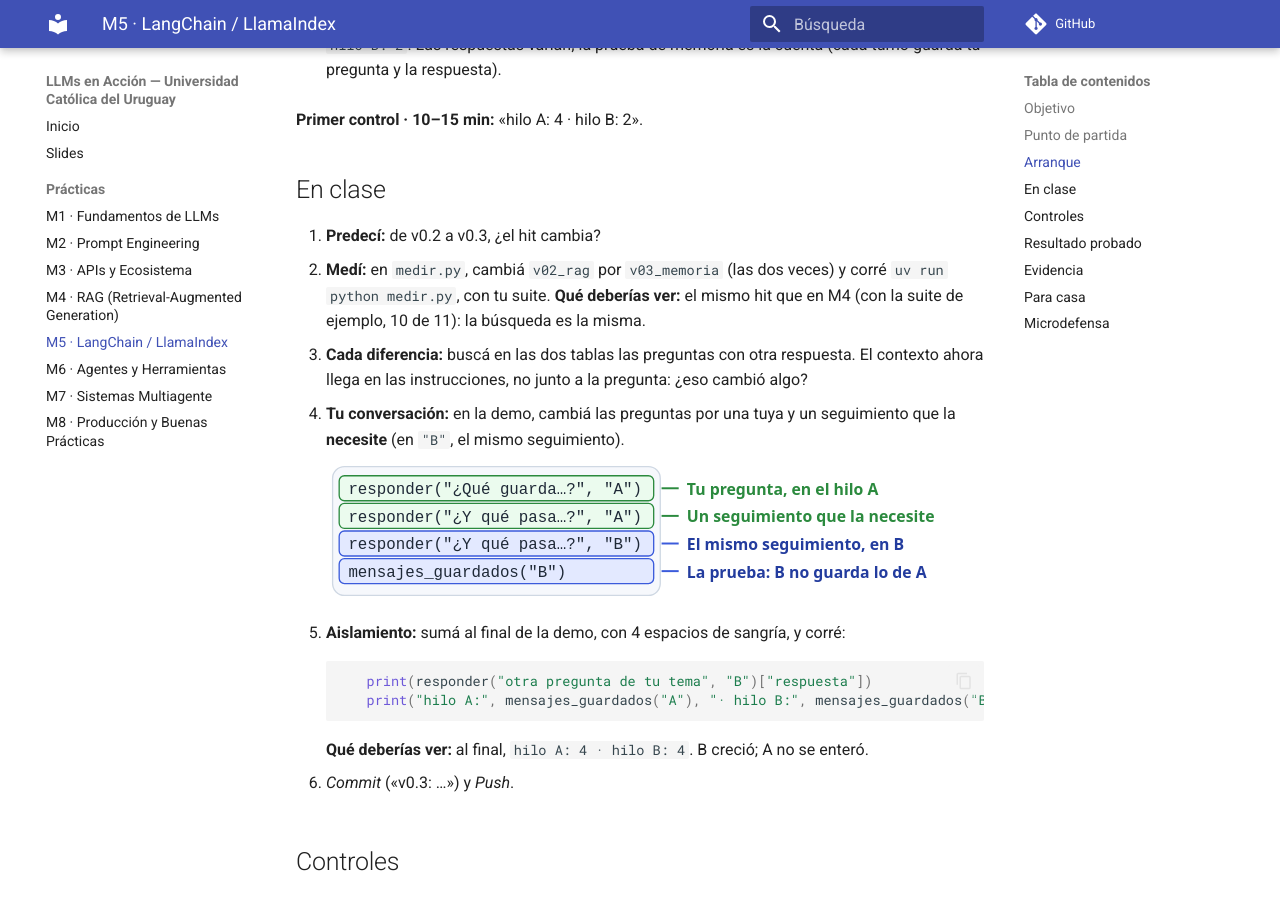
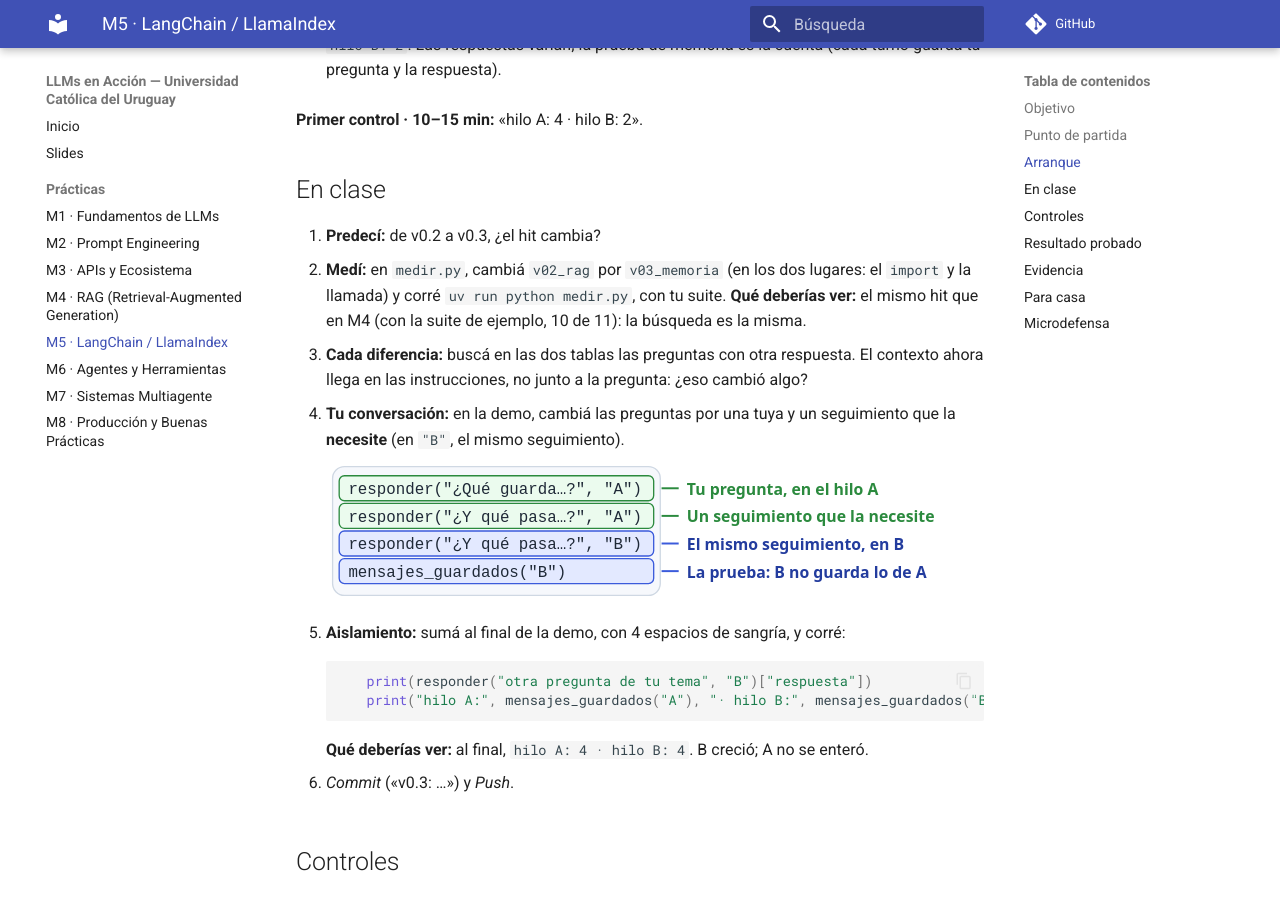
Before and after one commit to JuanFKurucz/ucu-la, an MkDocs documentation site: the page built from docs/practicas/m5-v03-framework.md, in a window 1280 px wide and 900 px high, scrolled down 1699 px. Built offline with MkDocs 1.6.1 and Material for MkDocs 9.7.7, drawn with Linux system fonts in a browser that asks for light colours; comment, search, counter and statistics services are not loaded.

Commit message:
Práctica M5 y cuadernos M5 y M7: los dos lugares de medir.py
Co-Authored-By: Claude Opus 5.5 <noreply@anthropic.com>

```diff
--- a/docs/practicas/m5-v03-framework.md
+++ b/docs/practicas/m5-v03-framework.md
@@ -69,7 +69,7 @@ El hilo es como la clave de un cliente en una tabla de ventas: cada mensaje se g
 ## En clase
 
 1. **Predecí:** de v0.2 a v0.3, ¿el hit cambia?
-2. **Medí:** en `medir.py`, cambiá `v02_rag` por `v03_memoria` (las dos veces) y corré `uv run python medir.py`, con tu suite. **Qué deberías ver:** el mismo hit que en M4 (con la suite de ejemplo, 10 de 11): la búsqueda es la misma.
+2. **Medí:** en `medir.py`, cambiá `v02_rag` por `v03_memoria` (en los dos lugares: el `import` y la llamada) y corré `uv run python medir.py`, con tu suite. **Qué deberías ver:** el mismo hit que en M4 (con la suite de ejemplo, 10 de 11): la búsqueda es la misma.
 3. **Cada diferencia:** buscá en las dos tablas las preguntas con otra respuesta. El contexto ahora llega en las instrucciones, no junto a la pregunta: ¿eso cambió algo?
 4. **Tu conversación:** en la demo, cambiá las preguntas por una tuya y un seguimiento que la **necesite** (en `"B"`, el mismo seguimiento).
 
```
Also changed, not shown: 2 other files.
